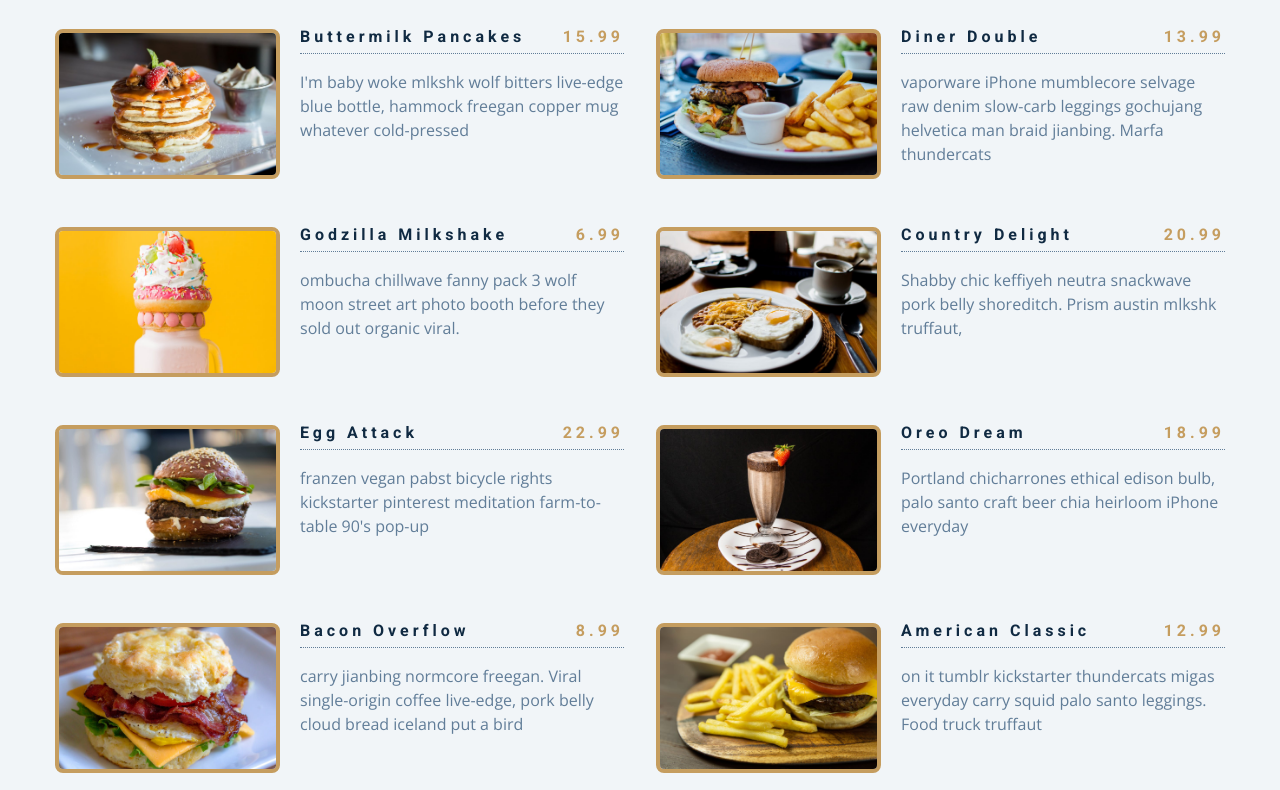
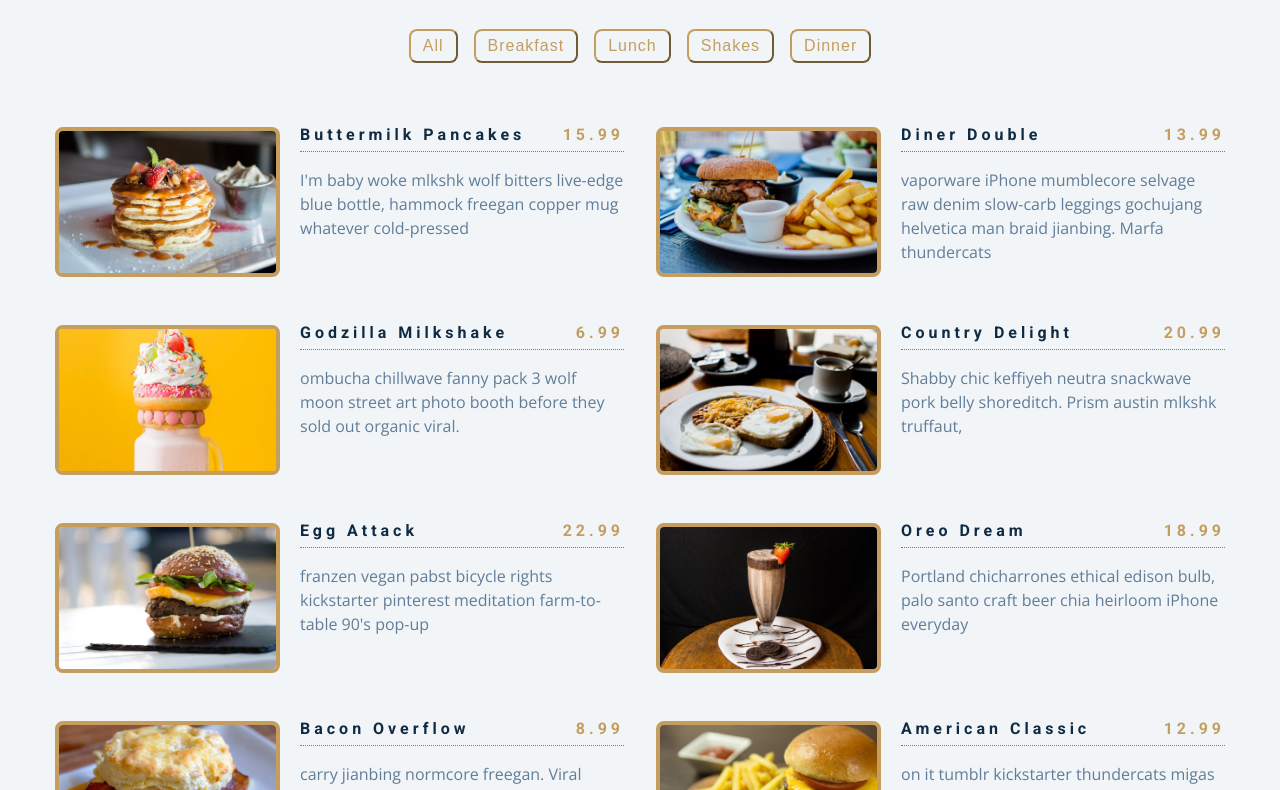
Before and after one commit to jorgediazok/menu-project, a plain HTML site: page index.html in a window 1280 px wide. Shown: the part 139-929 px from the top of the page. Drawn offline with nearby package versions, Linux system fonts and the light colour scheme.

Commit message:
dinamyc buttons

```diff
--- a/app.js
+++ b/app.js
@@ -71,12 +71,58 @@ const menu = [
     img: './images/item-9.jpeg',
     desc: `skateboard fam synth authentic semiotics. Live-edge lyft af, edison bulb yuccie crucifix microdosing.`,
   },
+  {
+    id: 10,
+    title: 'steak dinner',
+    category: 'dinner',
+    price: 399.99,
+    img: './images/item-10.jpeg',
+    desc: `skateboard fam synth authentic semiotics. Live-edge lyft af, edison bulb yuccie crucifix microdosing.`,
+  },
 ];
 
 const sectionCenter = document.querySelector('.section-center');
+const container = document.querySelector('.btn-container');
+const filterBtns = document.querySelectorAll('.filter-btn');
+
+//load items
 
 window.addEventListener('DOMContentLoaded', function () {
   displayMenuItems(menu);
+  const categories = menu.reduce(
+    function (values, item) {
+      if (!values.includes(item.category)) {
+        values.push(item.category);
+      }
+      return values;
+    },
+    ['all']
+  );
+  const categoryBtns = categories
+    .map(function (category) {
+      return `<button class="filter-btn" type="button" data-id=${category}>
+    ${category}
+  </button>`;
+    })
+    .join('');
+  container.innerHTML = categoryBtns;
+  const filterBtns = document.querySelectorAll('.filter-btn');
+  //filter items
+  filterBtns.forEach(function (btn) {
+    btn.addEventListener('click', function (e) {
+      const category = e.currentTarget.dataset.id;
+      console.log(category);
+      const menuCategory = menu.filter(function (menuItem) {
+        if (menuItem.category === category) {
+          return menuItem;
+        }
+      });
+      if (category === 'all') {
+        displayMenuItems(menu);
+      } else {
+        displayMenuItems(menuCategory);
+      }
+    });
   });
 
   function displayMenuItems(menuItems) {
@@ -97,3 +143,4 @@ function displayMenuItems(menuItems) {
     displayMenu = displayMenu.join('');
     sectionCenter.innerHTML = displayMenu;
   }
+});
--- a/index.html
+++ b/index.html
@@ -21,6 +21,16 @@
         <div class="underline"></div>
       </div>
       <!--filter buttons-->
+      <div class="btn-container">
+        <button type="button" class="filter-btn" data-id="all">all</button>
+        <button type="button" class="filter-btn" data-id="breakfast">
+          breakfast
+        </button>
+        <button type="button" class="filter-btn" data-id="lunch">lunch</button>
+        <button type="button" class="filter-btn" data-id="shakes">
+          shakes
+        </button>
+      </div>
       <!--Menu items-->
       <div class="section-center">
         <!--single item-->
```
Lines whose indentation alone changed are shown as unchanged.
